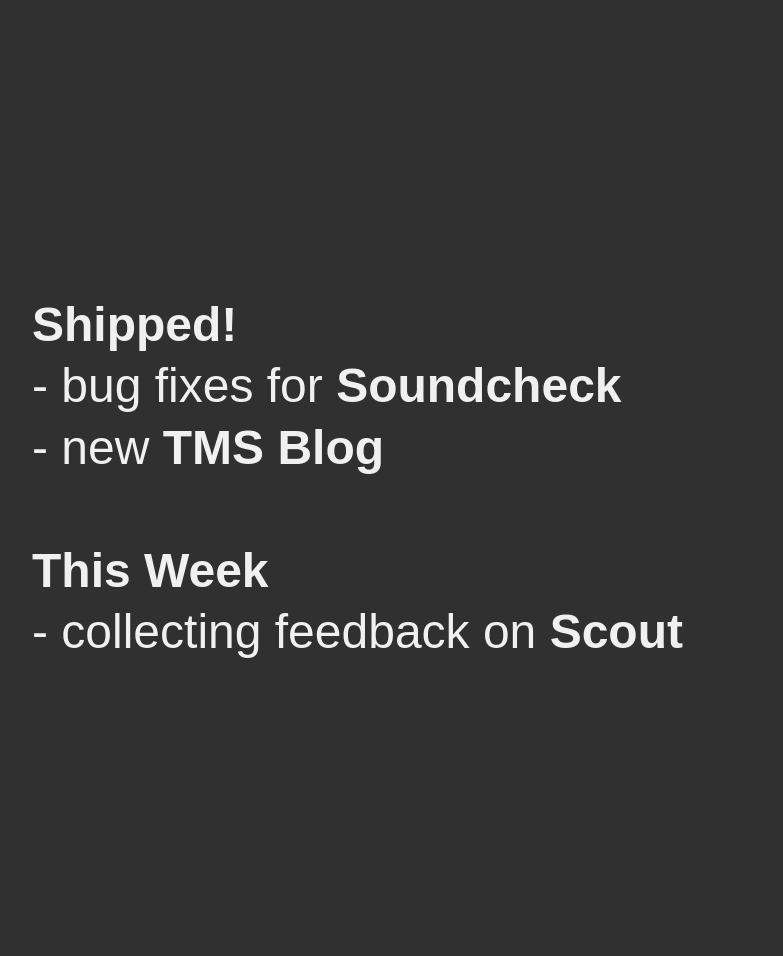
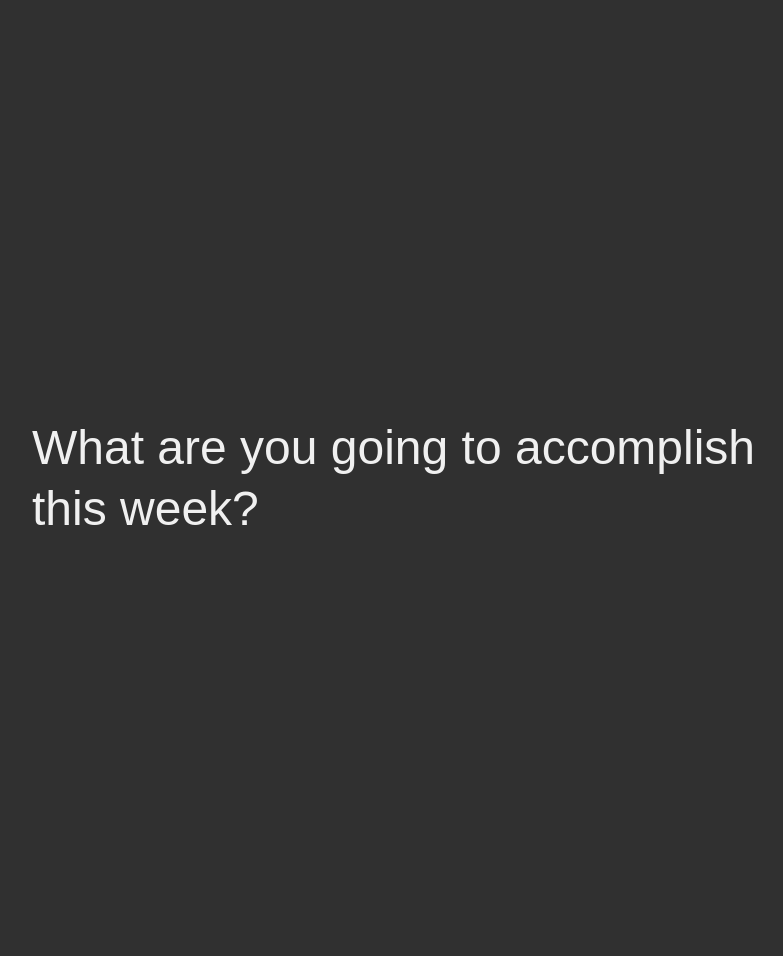
Before and after one commit to TicketmasterMobileStudio/ticketmastermobilestudio.github.io, a Jekyll site: the page internal/motd.html, which Jekyll copies as it is, in a window 1280 px wide. Shown: the whole page, without its empty margins (208-991 px from the left). Built offline with Jekyll 4.4.1, drawn with Linux system fonts in a browser that asks for light colours.

Commit message:
Updated message of the day

```diff
--- a/internal/motd.html
+++ b/internal/motd.html
@@ -27,13 +27,7 @@
 </head>
 <body>
 	<div class="container">
-		<p><strong>Shipped!</strong>
-			<br>- bug fixes for <strong>Soundcheck</strong>
-			<br>- new <strong>TMS Blog</strong>
-			<br>
-			<br>
-		    <strong>This Week</strong>
-		    <br>- collecting feedback on <strong>Scout</strong>
+		<p>What are you going to accomplish this week?
 	</div>
 </body>
 </html>
```
